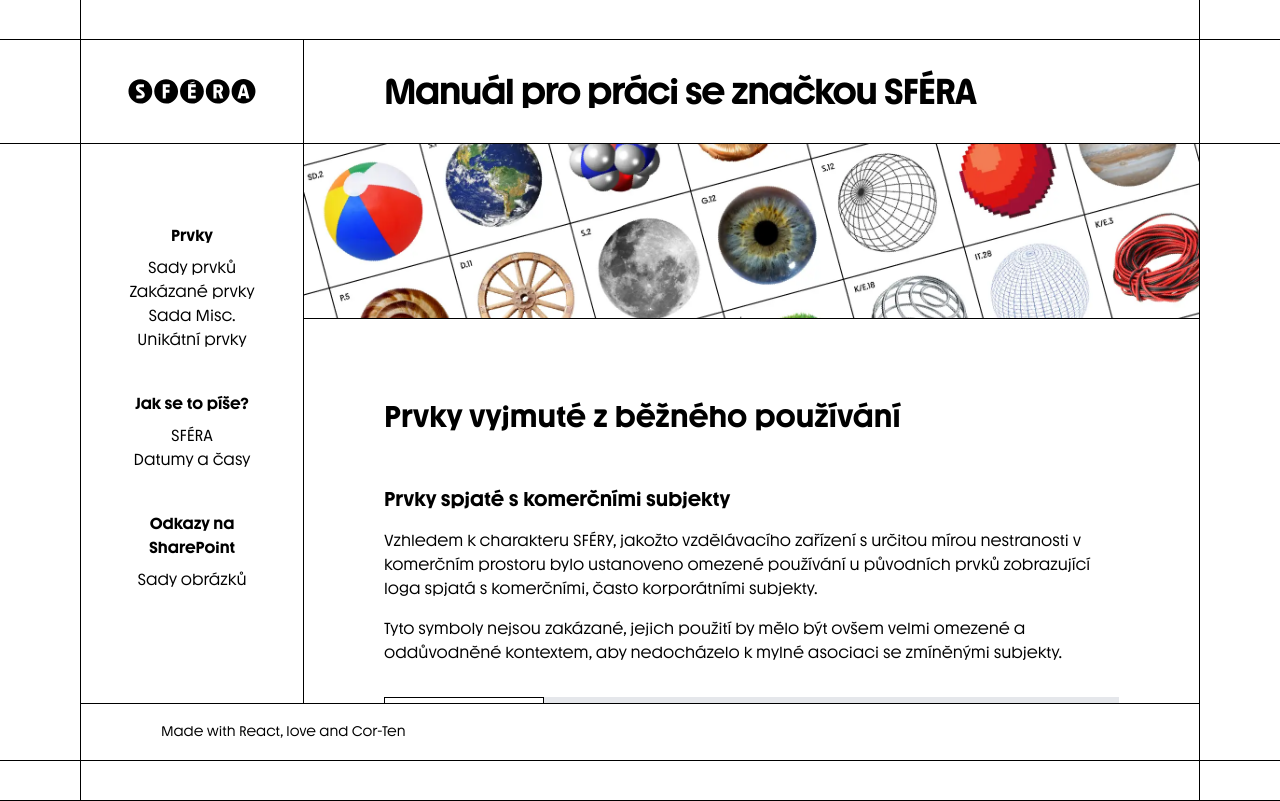
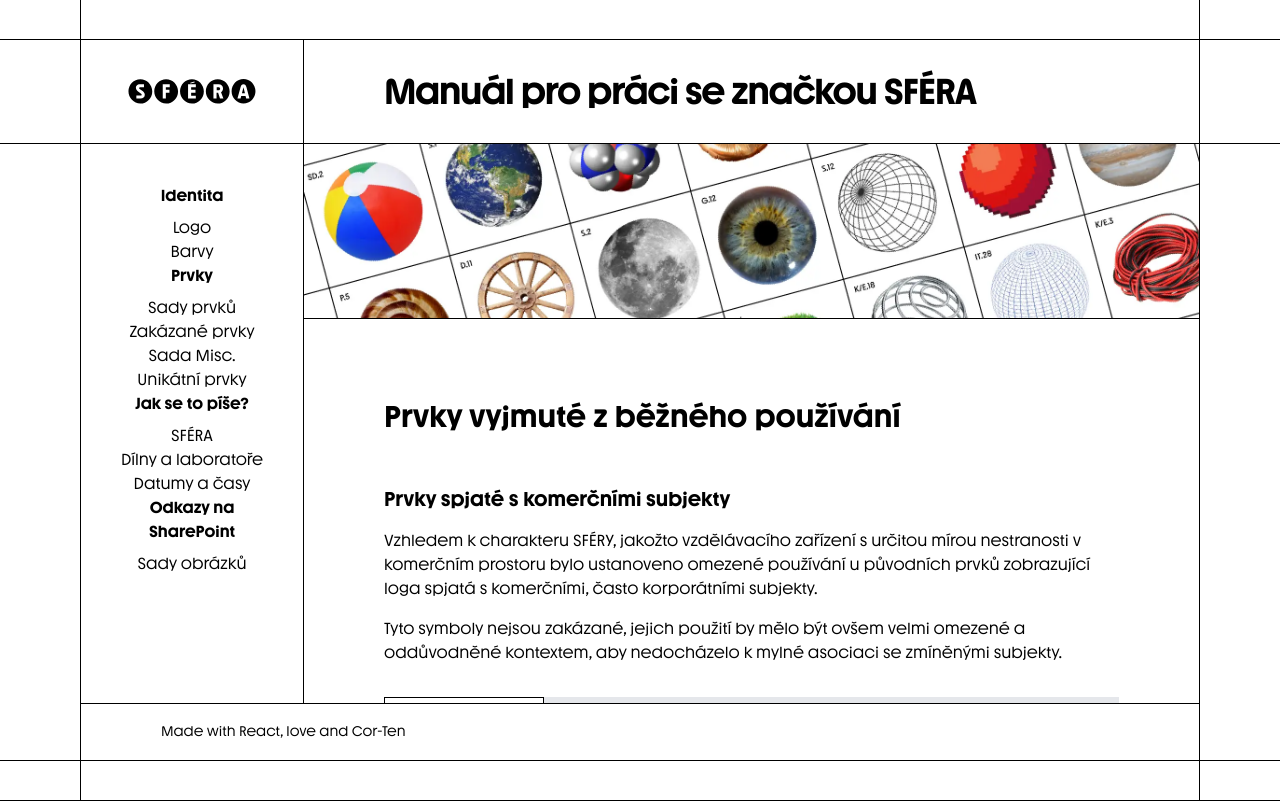
Before and after one commit to Lossmeril/sfera-grafika, a Next.js app: page /prvky/zakazane-prvky in a window 1280 px wide. Built offline with nearby package versions, Linux system fonts and the light colour scheme.

Commit message:
feat: mobile menu added

```diff
--- /dev/null
+++ b/components/mobileNavbar.tsx
@@ -0,0 +1,58 @@
+"use client";
+
+import { navbarItems } from "@/datasets/navbarItems";
+import React, { Dispatch, SetStateAction, useState } from "react";
+import { GiHamburgerMenu } from "react-icons/gi";
+import { IoMdClose } from "react-icons/io";
+
+interface MobileMenuProps {
+  active: boolean;
+  menuToggle: Dispatch<SetStateAction<boolean>>;
+}
+
+const MobileMenu: React.FC<MobileMenuProps> = ({ active, menuToggle }) => {
+  const handleMenuClose = () => {
+    menuToggle(false);
+  };
+
+  return (
+    <nav
+      className="pb-12 list-none w-screen h-screen bg-black text-white fixed top-0 left-0 z-10 mobile-menu"
+      style={{
+        left: !active ? "-100vw" : "0",
+        transition: "all ease-in-out 0.5s",
+      }}
+    >
+      <div
+        className="absolute top-12 right-12 cursor-pointer"
+        onClick={() => handleMenuClose()}
+      >
+        <IoMdClose size={24} />
+      </div>
+      <ul className="flex flex-col absolute top-[50%] left-[50%] translate-x-[-50%] translate-y-[-50%] text-center">
+        {navbarItems}
+      </ul>
+    </nav>
+  );
+};
+
+const MobileNavbar = () => {
+  const [mobileNavActive, setMobileNav] = useState(false);
+
+  const handleMenuOpen = () => {
+    setMobileNav(true);
+  };
+
+  return (
+    <>
+      <div className="inline-block lg:hidden">
+        <div onClick={() => handleMenuOpen()}>
+          <GiHamburgerMenu size={24} className="cursor-pointer" />
+        </div>
+        <MobileMenu active={mobileNavActive} menuToggle={setMobileNav} />
+      </div>
+    </>
+  );
+};
+
+export default MobileNavbar;
--- a/components/navbar.tsx
+++ b/components/navbar.tsx
@@ -1,43 +1,9 @@
-import Link from "next/link";
-
-interface NavbarLinkProps {
-  link: string;
-  children: React.ReactNode;
-  blank?: boolean;
-}
-
-const NavbarLink: React.FC<NavbarLinkProps> = ({ children, link, blank }) => {
-  return (
-    <Link href={link} className="menu-link" target={blank ? "_blank" : ""}>
-      <li className="w-fit mx-auto">
-        <span className="underline-link">{children}</span>
-      </li>
-    </Link>
-  );
-};
+import { navbarItems } from "@/datasets/navbarItems";
 
 const Navbar = () => {
   return (
-    <ul className="px-8 py-4 lg:py-20 text-center hidden lg:block">
-      <h4>Prvky</h4>
-      <NavbarLink link={"/prvky/sady"}>Sady prvků</NavbarLink>
-      <NavbarLink link={"/prvky/zakazane-prvky"}>Zakázané prvky</NavbarLink>
-      <NavbarLink link={"/prvky/sada-misc"}>Sada Misc.</NavbarLink>
-      <NavbarLink link={"/prvky/unikatni-sady"}>Unikátní prvky</NavbarLink>
-
-      <h4 className="mt-10">Jak se to píše?</h4>
-      <NavbarLink link={"/copy/sfera"}>SFÉRA</NavbarLink>
-      <NavbarLink link={"/copy/datumy"}>Datumy a časy</NavbarLink>
-
-      <h4 className="mt-10">Odkazy na SharePoint</h4>
-      <NavbarLink
-        link={
-          "https://sferapardubice.sharepoint.com/:f:/s/SFERA/Es0LEpuZCf9PkOHb8IMDEosBaZhIxzIB1I0EofrNn9oUzg?e=QRNKWu"
-        }
-        blank
-      >
-        Sady obrázků
-      </NavbarLink>
+    <ul className="px-8 py-4 lg:py-10 text-center hidden lg:block ">
+      {navbarItems}
     </ul>
   );
 };
--- /dev/null
+++ b/datasets/navbarItems.tsx
@@ -0,0 +1,46 @@
+import Link from "next/link";
+
+interface NavbarLinkProps {
+  link: string;
+  children: React.ReactNode;
+  blank?: boolean;
+}
+
+const NavbarLink: React.FC<NavbarLinkProps> = ({ children, link, blank }) => {
+  return (
+    <Link href={link} className="menu-link" target={blank ? "_blank" : ""}>
+      <li className="w-fit mx-auto">
+        <span className="underline-link">{children}</span>
+      </li>
+    </Link>
+  );
+};
+
+export const navbarItems = (
+  <>
+    <h4>Identita</h4>
+    <NavbarLink link={"/prvky/sady"}>Logo</NavbarLink>
+    <NavbarLink link={"/prvky/sady"}>Barvy</NavbarLink>
+
+    <h4 className="mt-10">Prvky</h4>
+    <NavbarLink link={"/prvky/sady"}>Sady prvků</NavbarLink>
+    <NavbarLink link={"/prvky/zakazane-prvky"}>Zakázané prvky</NavbarLink>
+    <NavbarLink link={"/prvky/sada-misc"}>Sada Misc.</NavbarLink>
+    <NavbarLink link={"/prvky/unikatni-sady"}>Unikátní prvky</NavbarLink>
+
+    <h4 className="mt-10">Jak se to píše?</h4>
+    <NavbarLink link={"/copy/sfera"}>SFÉRA</NavbarLink>
+    <NavbarLink link={"/copy/dilny-laboratore"}>Dílny a laboratoře</NavbarLink>
+    <NavbarLink link={"/copy/datumy"}>Datumy a časy</NavbarLink>
+
+    <h4 className="mt-10">Odkazy na SharePoint</h4>
+    <NavbarLink
+      link={
+        "https://sferapardubice.sharepoint.com/:f:/s/SFERA/Es0LEpuZCf9PkOHb8IMDEosBaZhIxzIB1I0EofrNn9oUzg?e=QRNKWu"
+      }
+      blank
+    >
+      Sady obrázků
+    </NavbarLink>
+  </>
+);
--- a/layouts/mainLayout.tsx
+++ b/layouts/mainLayout.tsx
@@ -1,4 +1,5 @@
 import LogoHeader from "@/components/logo";
+import MobileNavbar from "@/components/mobileNavbar";
 import Navbar from "@/components/navbar";
 import Link from "next/link";
 
@@ -38,8 +39,8 @@ const MainLayout: React.FC<MainLayoutProps> = ({ children }) => {
           {/* --- BOČNÍ MENU --- */}
           <nav className="col-span-5 border-x border-b lg:col-span-1">
             <Navbar />
-            <div className="flex flex-row items-center w-full h-10 lg:hidden px-8 py-4 lg:py-20">
-              Mobile menu here
+            <div className="flex flex-row items-center justify-center w-full h-10 lg:hidden px-8 py-4 lg:py-20">
+              <MobileNavbar />
             </div>
           </nav>
 
--- a/package.json
+++ b/package.json
@@ -12,6 +12,7 @@
     "next": "14.2.14",
     "react": "^18",
     "react-dom": "^18",
+    "react-icons": "^5.3.0",
     "sass": "^1.79.4",
     "tailwind-merge": "^2.5.3",
     "webpack-env": "^0.8.0"
```
Also changed, not shown: 1 other file (tests, documents, lock files or other folders).
